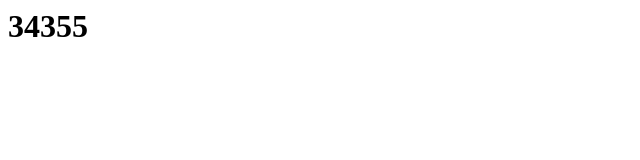
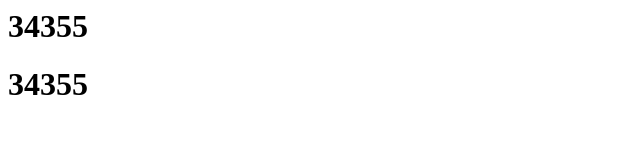
Before and after one commit to 18010032728/repos, a plain HTML site: page index.html in a window 1280 px wide. Shown: the whole page, without its empty margins (0-640 px from the left). Drawn offline with Linux system fonts and the light colour scheme.

Commit message:
Update index.html

```diff
--- a/index.html
+++ b/index.html
@@ -1 +1,2 @@
 <h1>34355</h1>
+<h1>34355</h1>
```
